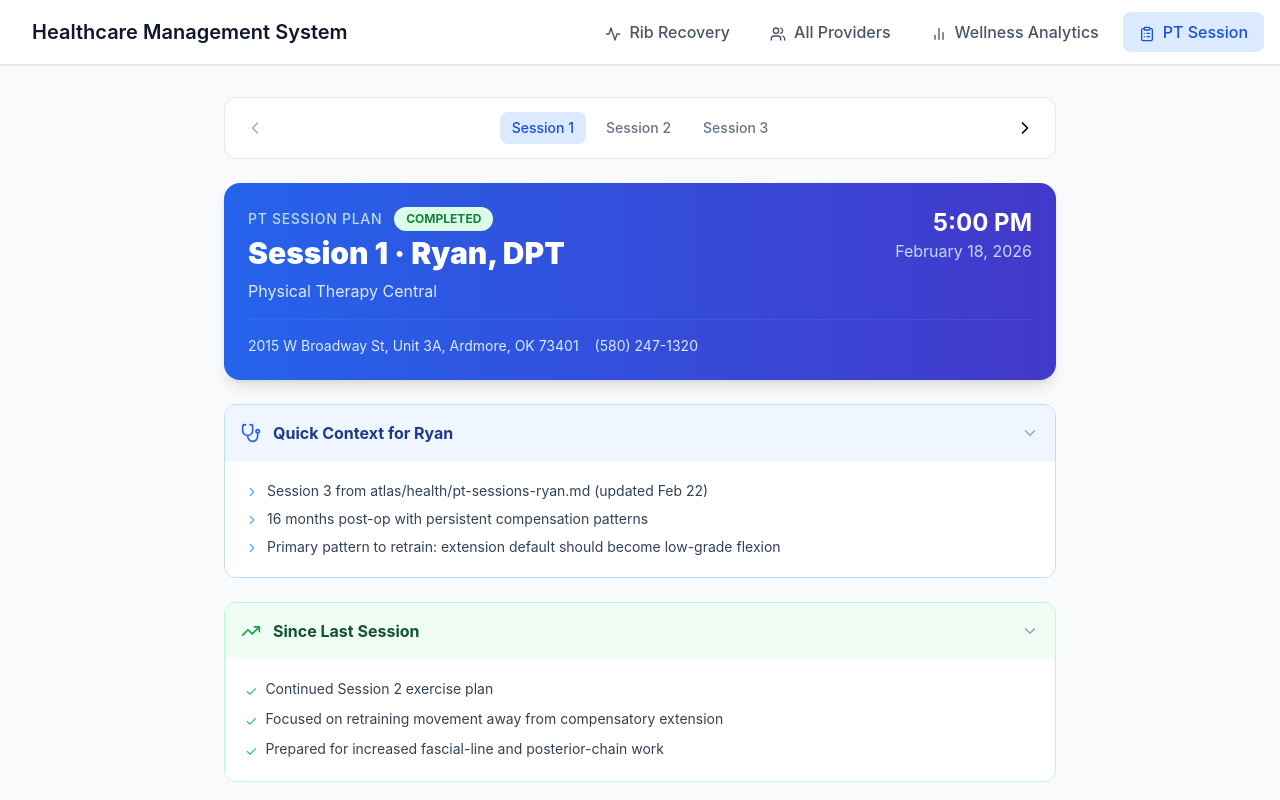
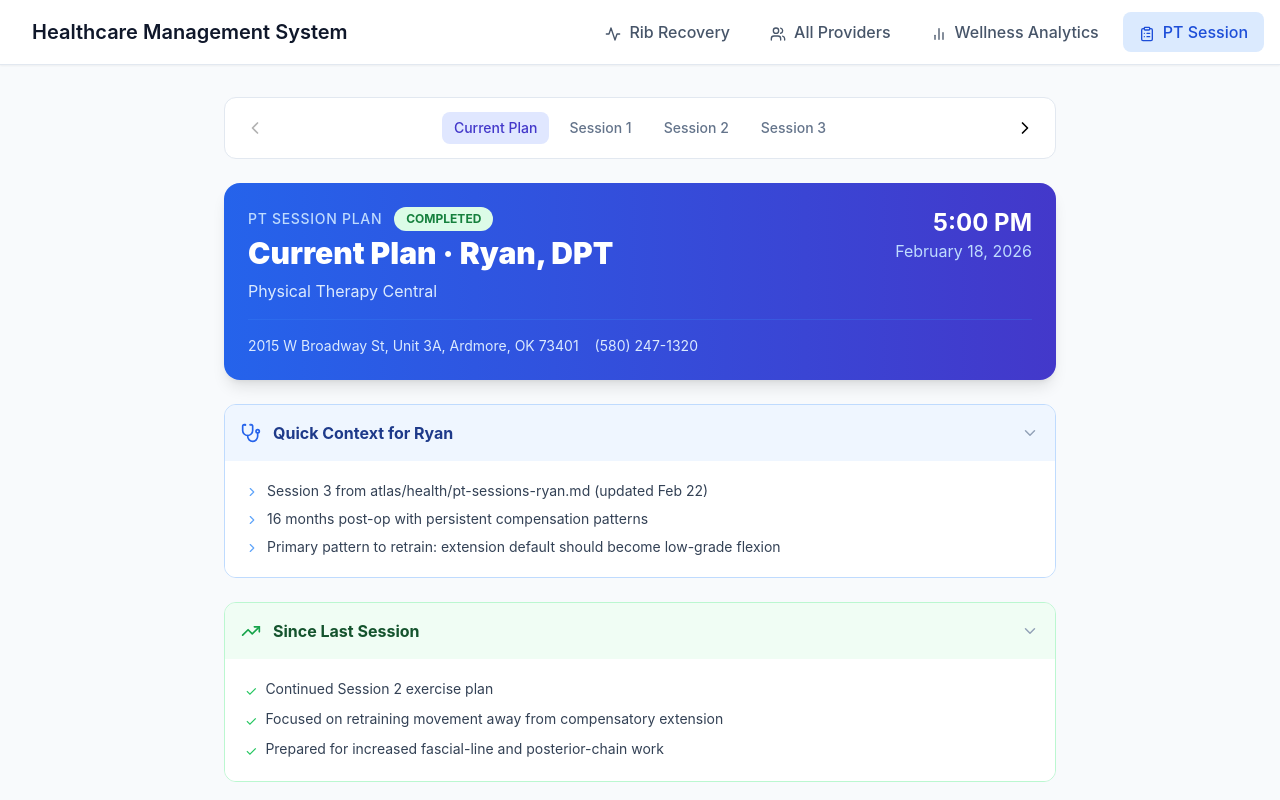
Before and after one commit to JackReis/rib-recovery-dashboard, a React (Create React App) app: page / in a window 1280 px wide. Both pictures are taken after a click on the button "PT Session". Shown: the top 800 px of the page. Built offline with nearby package versions, Linux system fonts and the light colour scheme.

Commit message:
feat(pt): add Current Plan tab alongside Session tabs

```diff
--- a/src/PTSessionPlan.js
+++ b/src/PTSessionPlan.js
@@ -73,7 +73,7 @@ const Section = ({ title, icon: Icon, children, defaultOpen = false, color = "bl
 };
 
 export default function PTSessionPlan() {
-  const [selectedIndex, setSelectedIndex] = useState(0);
+  const [selectedIndex, setSelectedIndex] = useState(-1); // -1 => Current Plan
   const [sessionNotes, setSessionNotes] = useState({});
   const [noteText, setNoteText] = useState('');
   const [noteSaved, setNoteSaved] = useState(false);
@@ -104,7 +104,8 @@ export default function PTSessionPlan() {
     setTimeout(() => setNoteSaved(false), 2000);
   };
 
-  const s = sessionsData[selectedIndex];
+  const latestCompleted = sessionsData.find(x => x.status === 'completed') || sessionsData[0];
+  const s = selectedIndex === -1 ? latestCompleted : sessionsData[selectedIndex];
   if (!s) return <div className="p-8 text-slate-500">No sessions found.</div>;
 
   return (
@@ -113,13 +114,24 @@ export default function PTSessionPlan() {
       {sessionsData.length > 1 && (
         <div className="flex items-center justify-between bg-white rounded-xl border border-slate-200 p-3">
           <button
-            onClick={() => setSelectedIndex(Math.max(0, selectedIndex - 1))}
-            disabled={selectedIndex === 0}
+            onClick={() => setSelectedIndex(Math.max(-1, selectedIndex - 1))}
+            disabled={selectedIndex === -1}
             className="p-2 rounded-lg hover:bg-slate-100 disabled:opacity-30 disabled:cursor-not-allowed"
           >
             <ChevronLeft size={20} />
           </button>
           <div className="flex items-center gap-2">
+            <button
+              onClick={() => setSelectedIndex(-1)}
+              className={`px-3 py-1.5 rounded-lg text-sm font-medium transition-colors ${
+                selectedIndex === -1
+                  ? 'bg-indigo-100 text-indigo-700'
+                  : 'text-slate-500 hover:bg-slate-100'
+              }`}
+              title="Synthesis from latest completed session"
+            >
+              Current Plan
+            </button>
             {sessionsData.map((session, i) => (
               <button
                 key={session.id}
@@ -153,7 +165,7 @@ export default function PTSessionPlan() {
               <p className="text-blue-200 text-sm font-medium uppercase tracking-wider">PT Session Plan</p>
               <StatusBadge status={s.status} />
             </div>
-            <h1 className="text-3xl font-black mt-1">Session {selectedIndex + 1} · {s.provider.name}, {s.provider.credentials}</h1>
+            <h1 className="text-3xl font-black mt-1">{selectedIndex === -1 ? 'Current Plan' : `Session ${selectedIndex + 1}`} · {s.provider.name}, {s.provider.credentials}</h1>
             <p className="text-blue-100 mt-2">{s.provider.organization}</p>
           </div>
           <div className="text-right">
```
